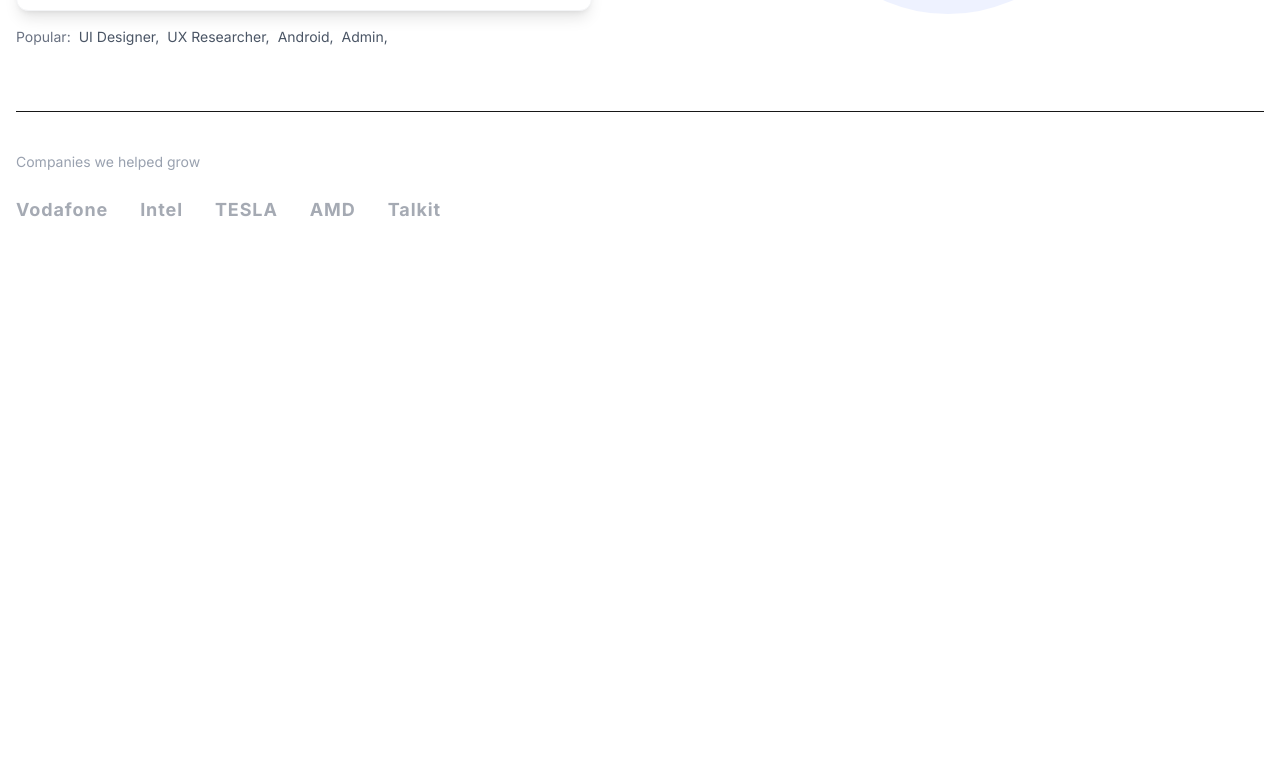
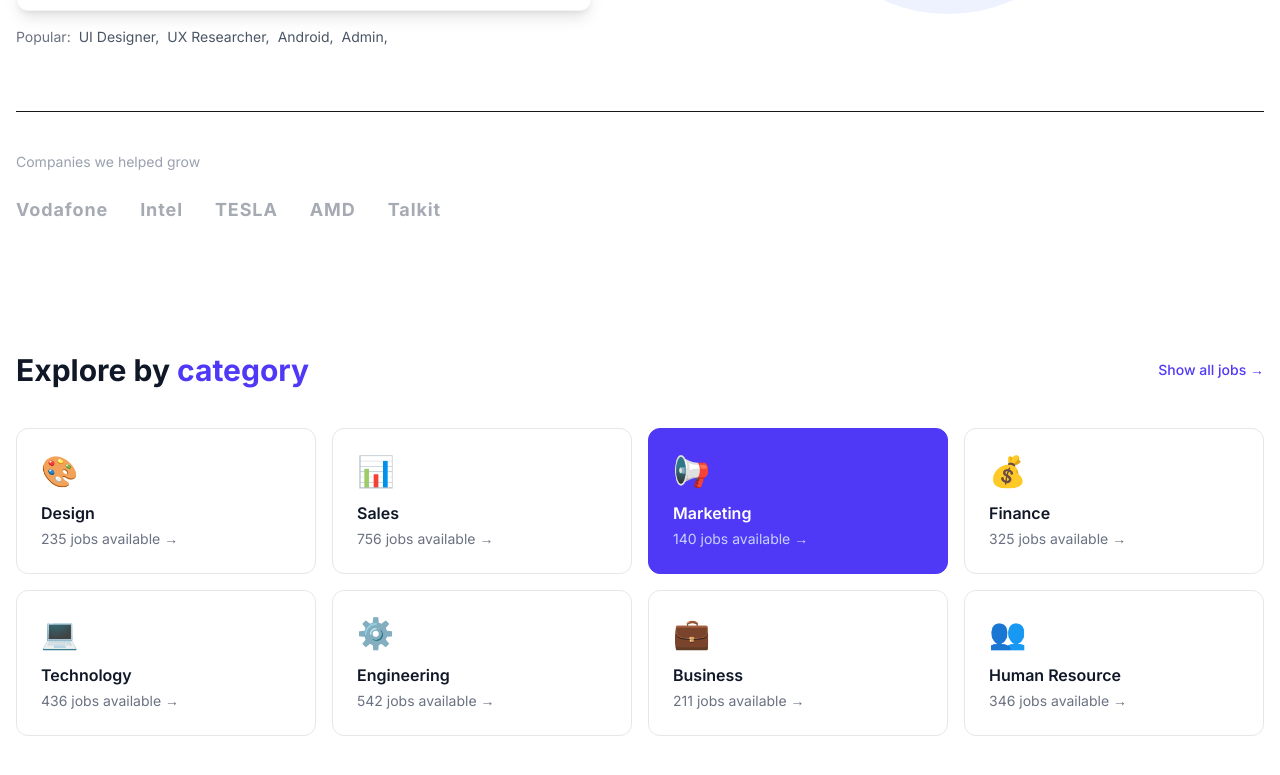
Before and after one commit to shawonkumar01/quickhire-frontend, a Next.js app: page / in a window 1280 px wide. Shown: the part 467-1242 px from the top of the page. Before the commit the page ends 800 px from the top, so only its background shows below. Built offline with nearby package versions, Linux system fonts and the light colour scheme.

Commit message:
Category section

```diff
--- /dev/null
+++ b/app/components/CategorySection.tsx
@@ -0,0 +1,64 @@
+'use client';
+
+import { useRouter } from 'next/navigation';
+
+const categories = [
+    { name: 'Design', icon: '🎨', jobs: 235 },
+    { name: 'Sales', icon: '📊', jobs: 756 },
+    { name: 'Marketing', icon: '📢', jobs: 140 },
+    { name: 'Finance', icon: '💰', jobs: 325 },
+    { name: 'Technology', icon: '💻', jobs: 436 },
+    { name: 'Engineering', icon: '⚙️', jobs: 542 },
+    { name: 'Business', icon: '💼', jobs: 211 },
+    { name: 'Human Resource', icon: '👥', jobs: 346 },
+];
+
+export default function CategorySection() {
+    const router = useRouter();
+
+    return (
+        <section className="py-16 px-4 bg-white">
+            <div className="max-w-7xl mx-auto">
+
+                {/* Header */}
+                <div className="flex justify-between items-center mb-10">
+                    <h2 className="text-3xl font-bold text-gray-900">
+                        Explore by <span className="text-indigo-600">category</span>
+                    </h2>
+                    <button
+                        onClick={() => router.push('/jobs')}
+                        className="text-indigo-600 hover:underline text-sm font-medium flex items-center gap-1"
+                    >
+                        Show all jobs →
+                    </button>
+                </div>
+
+                {/* Category Grid */}
+                <div className="grid grid-cols-2 sm:grid-cols-3 md:grid-cols-4 gap-4">
+                    {categories.map((cat, index) => (
+                        <button
+                            key={cat.name}
+                            onClick={() => router.push(`/jobs?category=${cat.name}`)}
+                            className={`p-6 rounded-xl border text-left transition-all hover:shadow-md group
+                ${index === 2
+                                    ? 'bg-indigo-600 text-white border-indigo-600'
+                                    : 'bg-white text-gray-800 border-gray-200 hover:border-indigo-300'
+                                }`}
+                        >
+                            <div className="text-3xl mb-3">{cat.icon}</div>
+                            <h3 className={`font-semibold text-base mb-1
+                ${index === 2 ? 'text-white' : 'text-gray-900'}`}>
+                                {cat.name}
+                            </h3>
+                            <p className={`text-sm flex items-center gap-1
+                ${index === 2 ? 'text-indigo-200' : 'text-gray-500'}`}>
+                                {cat.jobs} jobs available →
+                            </p>
+                        </button>
+                    ))}
+                </div>
+
+            </div>
+        </section>
+    );
+}
--- a/app/page.tsx
+++ b/app/page.tsx
@@ -1,9 +1,11 @@
 import HeroSection from './components/HeroSection';
+import CategorySection from './components/CategorySection';
 
 export default function Home() {
   return (
     <div>
       <HeroSection />
+      <CategorySection />
     </div>
   );
 }
```
